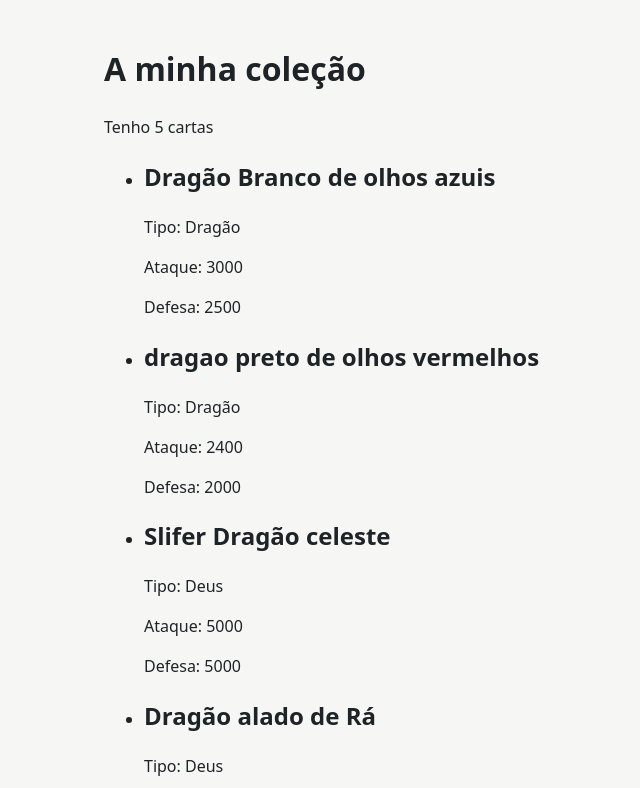
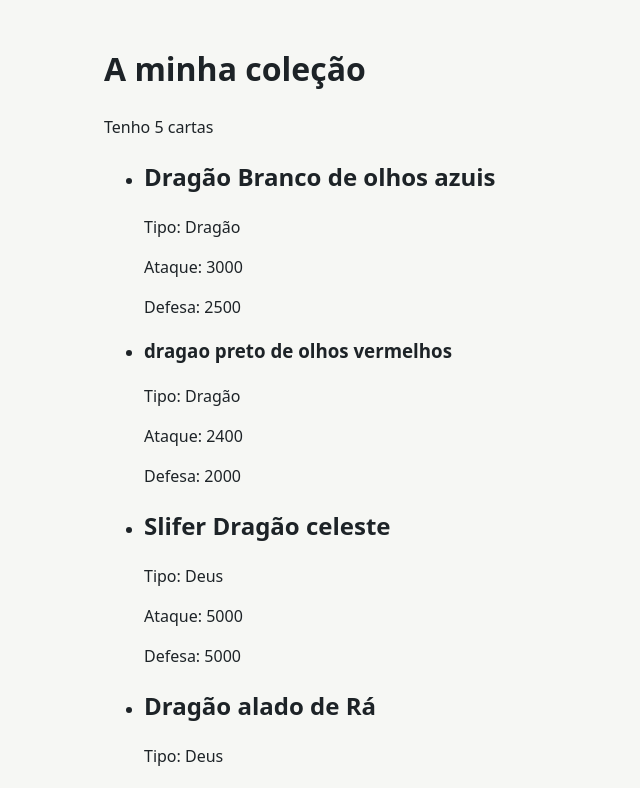
Before and after one commit to Hollow1588/ficha4-martimferreira, a React (Vite) app in the folder client/: page / in a window 1280 px wide. Shown: the top 788 px of the page, without its empty margins (216-856 px from the left). Built offline with nearby package versions, Linux system fonts and the light colour scheme.

Commit message:
fix name of the cards

```diff
--- a/client/src/App.jsx
+++ b/client/src/App.jsx
@@ -17,9 +17,16 @@
   { name: "Dragão alado de Rá", type: "Deus", attack: 4000, defense: 4000 },
   { name: "Oblisco da Tormenta", type: "Deus", attack: 4000, defense: 4000 },
 ];
-import React from 'react';
+import React, { useState } from 'react';
 import Card from "./Card"
 function App() {
+  const [filtro, setFiltro] = useState("todas");
+
+  const cartasFiltradas = cards.filter((card) => {
+    if (filtro === "criaturas") return card.type === "Dragão";
+    if (filtro === "feitiços") return card.type === "Feitiço";
+    return true;
+  });
   return (
     <main>
       <h1>A minha coleção</h1>
--- a/client/src/Card.jsx
+++ b/client/src/Card.jsx
@@ -1,7 +1,8 @@
 function Card({ name, type, attack, defense }) {
   return (
     <div>
-      <h2>{name}</h2>
+    {attack >= 3000 && <strong><h2>{name}</h2></strong>}
+    {attack < 3000 && <h3>{name}</h3>}
       <p>Tipo: {type}</p>
       <p>Ataque: {attack}</p>
       <p>Defesa: {defense}</p>
```
